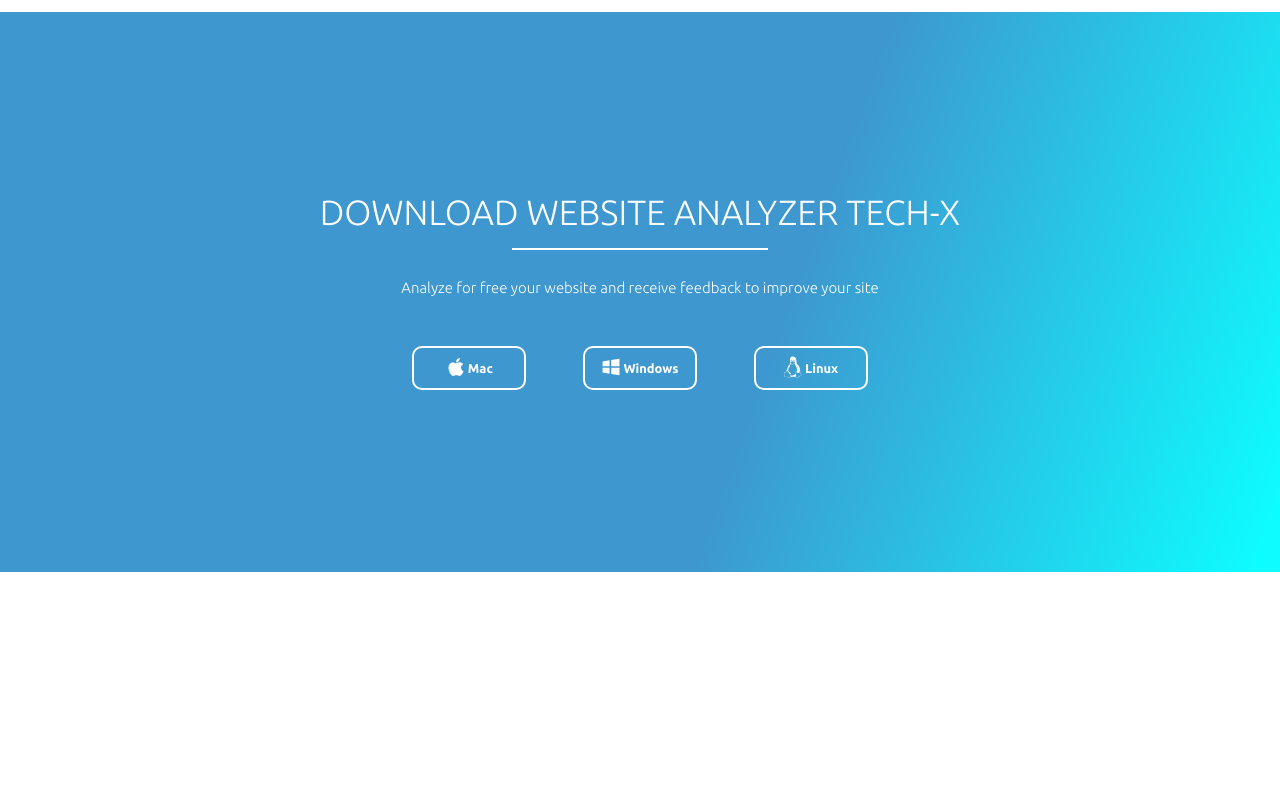
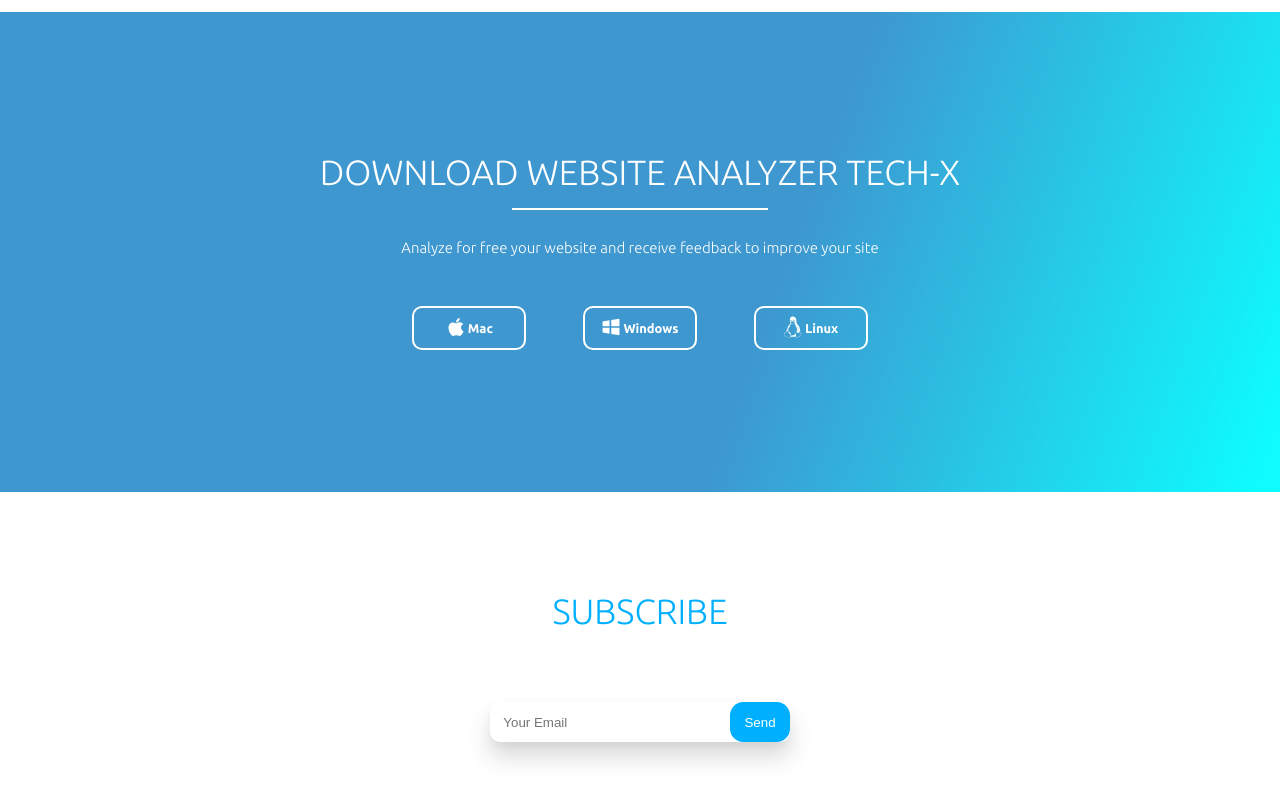
Before and after one commit to SoraiaBarroso/Website-React-Project, a React (Create React App) app: page / in a window 1280 px wide. Shown: the part 1555-2355 px from the top of the page. Before the commit the page ends 2127 px from the top, so only its background shows below. Built offline with nearby package versions, Linux system fonts and the light colour scheme.

Commit message:
subscribe

```diff
--- a/src/components/download/Download.css
+++ b/src/components/download/Download.css
@@ -1,7 +1,7 @@
 #download{
     background: rgb(62,151,207);
     background: linear-gradient(110deg, rgba(62,151,207,1) 60%, rgba(14,251,255,1) 98%);
-    height: 70vh;
+    height: 60vh;
 }
 
 .download{
--- a/src/components/subscribe/Subscribe.css
+++ b/src/components/subscribe/Subscribe.css
@@ -0,0 +1,62 @@
+#subscribe{
+    width: 100%;
+    height: 40vh;
+}
+
+.susbcribe{
+    width: 100%;
+    height: 100%;
+    display: flex;
+    justify-content: center;
+    align-items: center;
+    flex-direction: column;
+}
+
+.susbcribe h1{
+    text-align: center;
+    color: #00B0FF;
+    font-size: 3.5em;
+    font-weight: 100;
+    margin-bottom: 2em;
+}
+
+form{
+    width: 30em;
+    height: 4em;
+    display: flex;
+    justify-content: center;
+    align-items: center;
+    position: relative;
+    border-radius: 1em;
+    box-shadow: rgba(0, 0, 0, 0.15) 0px 15px 25px, rgba(0, 0, 0, 0.05) 0px 5px 10px;
+}
+
+input{
+    width: 100%;
+    height: 100%;
+    border: none;
+    border-radius: 1em;
+    padding: 0 1em;
+}
+
+button{
+    position: absolute;
+    background-color: #00B0FF;
+    right: 0;
+    top: 0;
+    width: 20%;
+    height: 100%;
+    margin: 0;
+    padding: 0;
+    border: none;
+    border-radius: 1em;
+    cursor: pointer;
+    color: #fff;
+    transition: all .5s ease;
+}
+
+
+button:focus{
+    box-shadow: rgba(46, 217, 240, 0.4) 0px 5px, rgba(46, 201, 240, 0.3) 0px 10px, rgba(46, 217, 240, 0.2) 0px 15px, rgba(46, 208, 240, 0.1) 0px 20px, hsla(193, 87%, 56%, 0.05) 0px 25px;
+    width: 100%;
+}
--- a/src/components/subscribe/Subscribe.js
+++ b/src/components/subscribe/Subscribe.js
@@ -1,7 +1,15 @@
+import "./Subscribe.css"
+
 const Subscribe = () => {
     return(
         <section id="subscribe">
-
+            <div className="container susbcribe">
+                <h1>SUBSCRIBE</h1>
+                <form>
+                    <input type="email" placeholder="Your Email"></input>
+                    <button onClick={(e) => {e.preventDefault();}}>Send</button>
+                </form>
+            </div>
         </section>
     )
 }
```
Also changed, not shown: src/assets/background.jpg (added), 1 other file (tests, documents, lock files or other folders).
